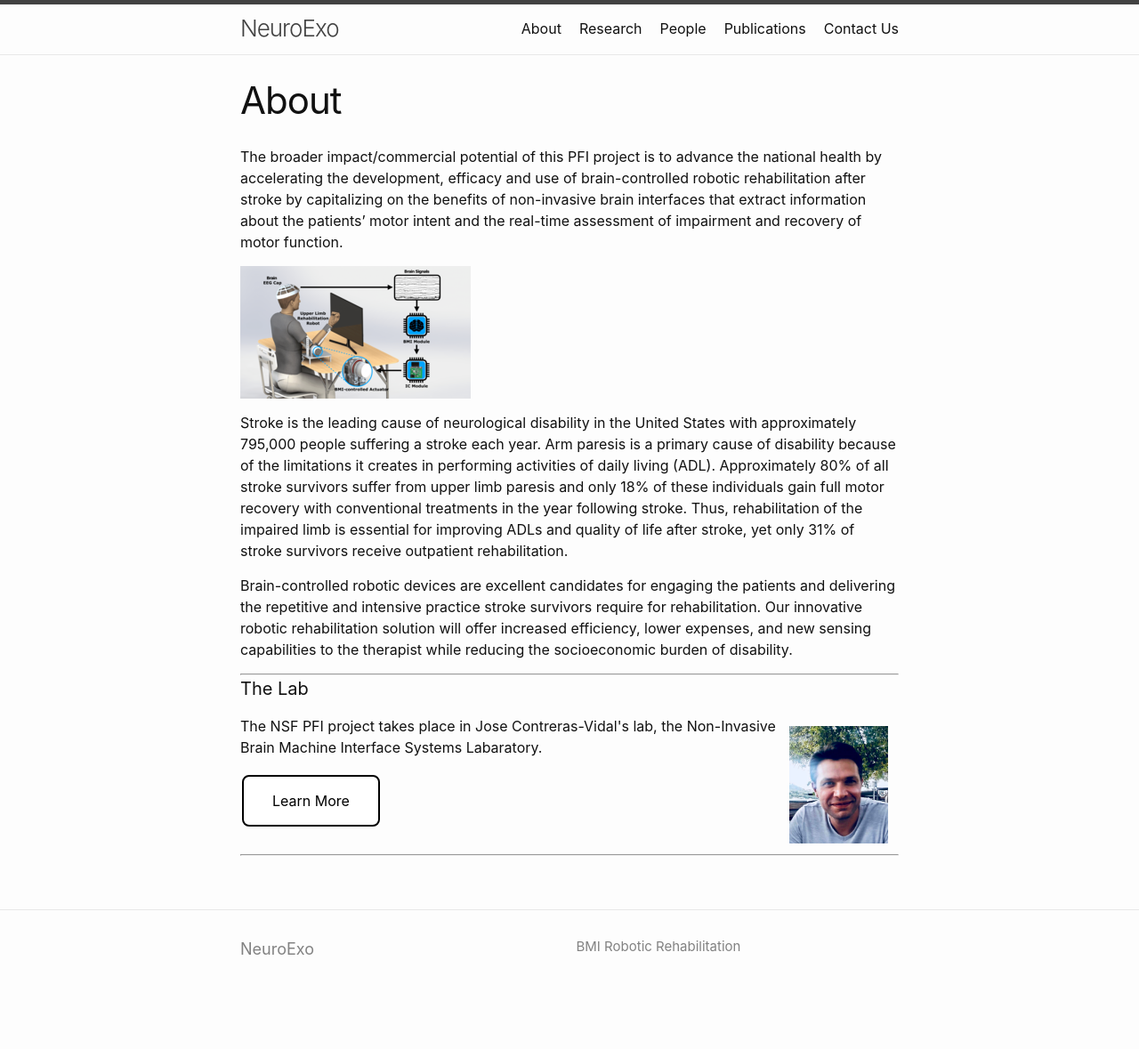
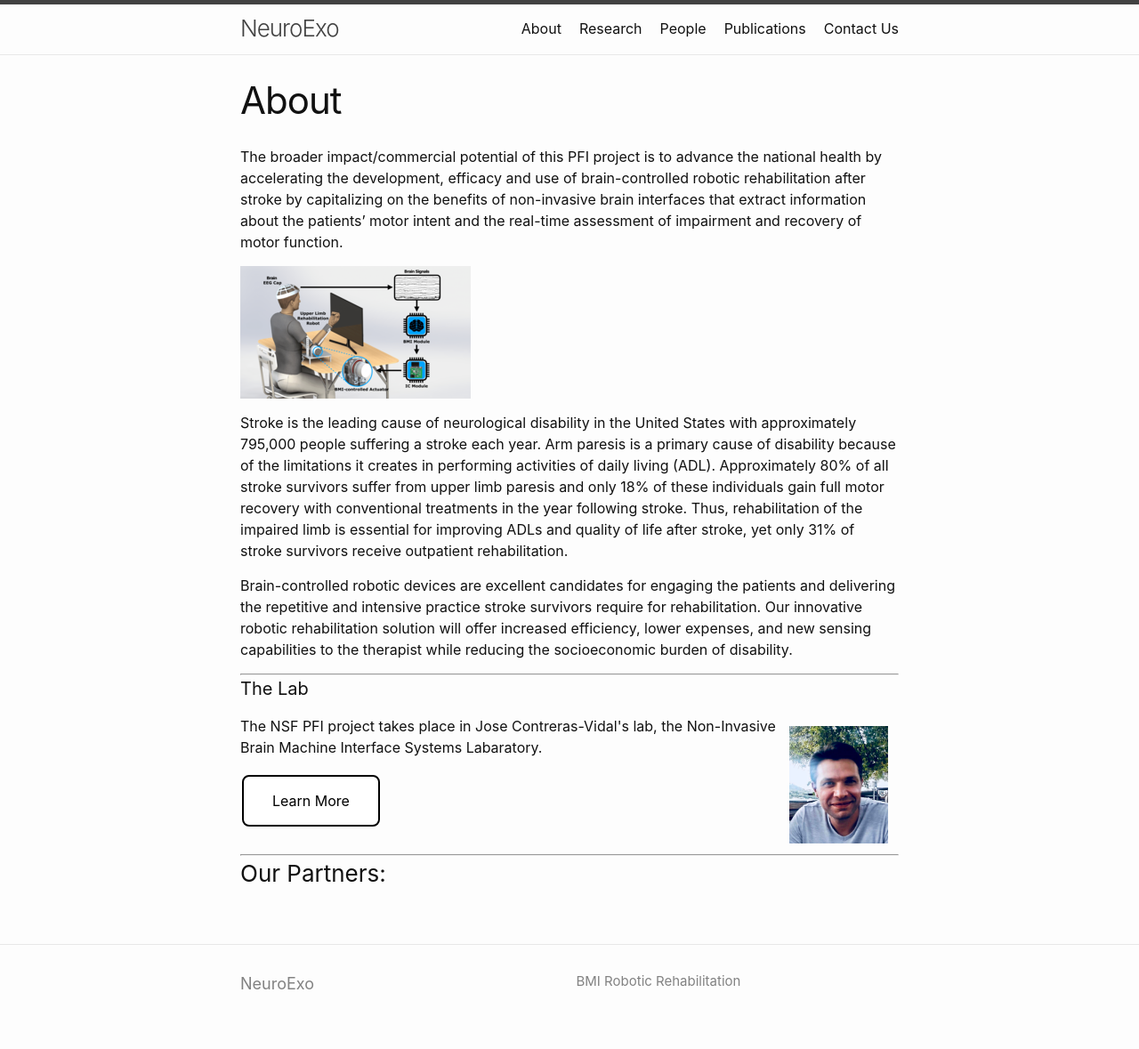
Before and after one commit to arcraik/neuroexo-website, a Jekyll site: the page built from about.md, in a window 1280 px wide. Shown: the whole page at 89% size. Built offline with Jekyll 4.4.1, drawn with Linux system fonts in a browser that asks for light colours; before the commit the page ends 1140 px from its top, so only the background shows below that.

Commit message:
Update about.md

```diff
--- a/about.md
+++ b/about.md
@@ -25,3 +25,5 @@ Brain-controlled robotic devices are excellent candidates for engaging the patie
 <a class="button" href="/lab/">Learn More</a>
   </div>
 <hr>
+
+<h3>Our Partners:</h3>
```
